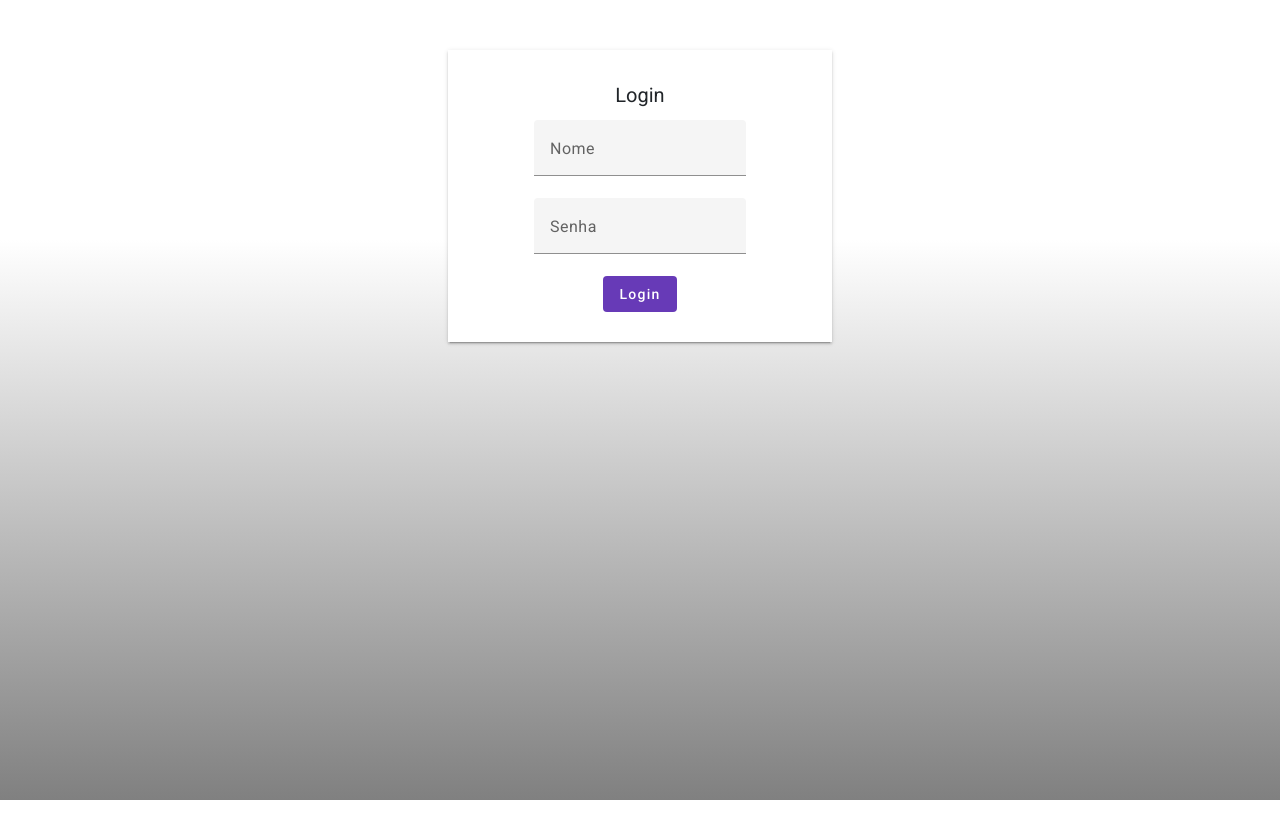
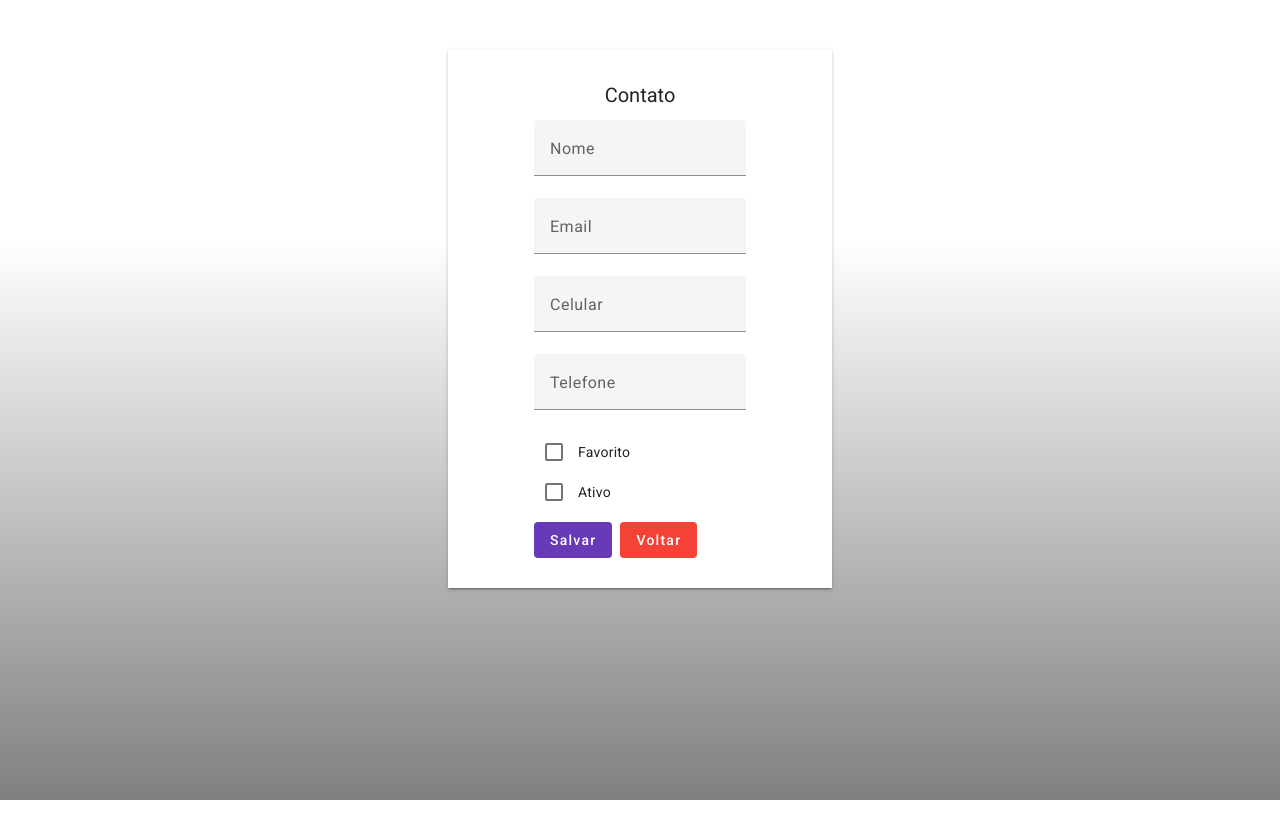
Before and after one commit to HenriqueV01/agendamento, an Angular app: page /contato in a window 1280 px wide. Before the commit this address led to /login. Shown: the top 838 px of the page. Built offline with nearby package versions, Linux system fonts and the light colour scheme.

Commit message:
Fix: Validação

```diff
--- a/src/app/app.routes.ts
+++ b/src/app/app.routes.ts
@@ -3,6 +3,7 @@ import { HomeComponent } from './pages/home/home.component';
 import { ContatoComponent } from './pages/contato/contato.component';
 import { LoginComponent } from './pages/login/login.component';
 import { AuthGuard } from './pages/login/auth.guard';
+import { PaginaNaoEncontradaComponent } from './pages/pagina-nao-encontrada/pagina-nao-encontrada.component';
 
 export const routes: Routes = [
 
@@ -12,6 +13,8 @@ export const routes: Routes = [
   { path:'', component: HomeComponent, canActivate: [AuthGuard]},
   { path:'inicio', component: HomeComponent, canActivate: [AuthGuard] },
   { path:'contato', component: ContatoComponent, canActivate: [AuthGuard] },
-  { path:'contato/:id', component: ContatoComponent, canActivate: [AuthGuard] }
+  { path:'contato/:id', component: ContatoComponent, canActivate: [AuthGuard] },
+
+  { path: '**', component: PaginaNaoEncontradaComponent  }
 
 ];
--- a/src/app/pages/contato/contato.component.html
+++ b/src/app/pages/contato/contato.component.html
@@ -6,8 +6,8 @@
     <mat-form-field>
       <mat-label>Nome</mat-label>
       <input matInput formControlName="nome">
-      <app-campo-control-erro [mostrarErro]="verificaNomeTouched()" msgErro="E-mail é obrigatório"></app-campo-control-erro>
-      <app-campo-control-erro [mostrarErro]="verificaNomeInvalido()" msgErro="E-mail inválido"></app-campo-control-erro>
+      <app-campo-control-erro [mostrarErro]="verificaNomeTouched()" msgErro="Nome é obrigatório"></app-campo-control-erro>
+      <app-campo-control-erro [mostrarErro]="verificaNomeInvalido()" msgErro="Nome inválido"></app-campo-control-erro>
     </mat-form-field>
   </div>
   <div class="flex">
@@ -21,17 +21,17 @@
   <div class="flex">
     <mat-form-field>
       <mat-label>Celular</mat-label>
-      <input type="number" matInput formControlName="celular">
-      <app-campo-control-erro [mostrarErro]="verificaCelularTouched()" msgErro="E-mail é obrigatório"></app-campo-control-erro>
-      <app-campo-control-erro [mostrarErro]="verificaCelularInvalido()" msgErro="E-mail inválido"></app-campo-control-erro>
+      <input matInput formControlName="celular">
+      <app-campo-control-erro [mostrarErro]="verificaCelularTouched()" msgErro="Celular é obrigatório"></app-campo-control-erro>
+      <app-campo-control-erro [mostrarErro]="verificaCelularInvalido()" msgErro="Celular inválido"></app-campo-control-erro>
     </mat-form-field>
   </div>
   <div class="flex">
     <mat-form-field>
       <mat-label>Telefone</mat-label>
-      <input type="number" matInput formControlName="telefone">
-      <app-campo-control-erro [mostrarErro]="verificaTelefoneTouched()" msgErro="E-mail é obrigatório"></app-campo-control-erro>
-      <app-campo-control-erro [mostrarErro]="verificaTelefoneInvalido()" msgErro="E-mail inválido"></app-campo-control-erro>
+      <input matInput formControlName="telefone">
+      <app-campo-control-erro [mostrarErro]="verificaTelefoneTouched()" msgErro="Telefone é obrigatório"></app-campo-control-erro>
+      <app-campo-control-erro [mostrarErro]="verificaTelefoneInvalido()" msgErro="Telefone inválido"></app-campo-control-erro>
     </mat-form-field>
   </div>
   <mat-checkbox color="primary" formControlName="favorito">Favorito</mat-checkbox><br>
--- a/src/app/pages/contato/contato.component.ts
+++ b/src/app/pages/contato/contato.component.ts
@@ -28,10 +28,10 @@ export class ContatoComponent implements OnInit{
 
   public formContato: FormGroup = this.formBuilder.group({
     id:[0],
-    nome:["", Validators.required],
-    email:["", Validators.required, Validators.email],
-    celular:["", Validators.required],
-    telefone:["", Validators.required],
+    nome:[""],
+    email:[""],
+    celular:[""],
+    telefone:[""],
     favorito:[false],
     ativo:[false],
     data_hora:[""],
@@ -135,13 +135,13 @@ export class ContatoComponent implements OnInit{
 
 
     verificaNomeTouched(){
-      return !this.formContato.get('email')?.value && !!this.formContato.get('email')?.touched;
+      return !this.formContato.get('nome')?.value && !!this.formContato.get('nome')?.touched;
     }
 
     verificaNomeInvalido(){
-      let campoEmail = this.formContato.get('email');
+      let campoEmail = this.formContato.get('nome');
       if(campoEmail?.errors)
-        return campoEmail.errors['email'];
+        return campoEmail.errors['nome'];
     }
 
     verificaEmailTouched(){
@@ -155,23 +155,23 @@ export class ContatoComponent implements OnInit{
     }
 
     verificaCelularTouched(){
-      return !this.formContato.get('email')?.value && !!this.formContato.get('email')?.touched;
+      return !this.formContato.get('celular')?.value && !!this.formContato.get('celular')?.touched;
     }
 
     verificaCelularInvalido(){
-      let campoEmail = this.formContato.get('email');
+      let campoEmail = this.formContato.get('celular');
       if(campoEmail?.errors)
-        return campoEmail.errors['email'];
+        return campoEmail.errors['celular'];
     }
 
     verificaTelefoneTouched(){
-      return !this.formContato.get('email')?.value && !!this.formContato.get('email')?.touched;
+      return !this.formContato.get('telefone')?.value && !!this.formContato.get('telefone')?.touched;
     }
 
     verificaTelefoneInvalido(){
-      let campoEmail = this.formContato.get('email');
+      let campoEmail = this.formContato.get('telefone');
       if(campoEmail?.errors)
-        return campoEmail.errors['email'];
+        return campoEmail.errors['telefone'];
     }
 
 
--- a/src/app/pages/login/auth.guard.ts
+++ b/src/app/pages/login/auth.guard.ts
@@ -23,7 +23,7 @@ export class AuthGuard implements CanActivate {
     if (this.authService.usuarioEstaAutenticado()) {
       return true;
     } else {
-      this.router.navigate(['/login']);
+      this.router.navigate(['/']);
       return false;
     }
   }
--- a/src/app/pages/login/auth.service.ts
+++ b/src/app/pages/login/auth.service.ts
@@ -7,7 +7,7 @@ import { ILogin } from '../../shared/models/login';
 })
 export class AuthService {
 
-  private usuarioAutenticado: boolean = false;
+  private usuarioAutenticado: boolean = true;
 
   constructor(private router: Router) { }
 
@@ -18,7 +18,7 @@ export class AuthService {
       this.usuarioAutenticado = true;
       this.router.navigate(['/']);
     }else{
-      this.usuarioAutenticado = false;
+      this.usuarioAutenticado = true;
       alert("Login Inválido!");
     }
   }
--- /dev/null
+++ b/src/app/pages/pagina-nao-encontrada/pagina-nao-encontrada.component.html
@@ -0,0 +1,44 @@
+<!DOCTYPE html>
+<html lang="pt-BR">
+<head>
+    <meta charset="UTF-8">
+    <meta name="viewport" content="width=device-width, initial-scale=1.0">
+    <title>Página Não Encontrada</title>
+    <style>
+        body {
+            background-color: #f8f8f8;
+            color: #333;
+            font-family: Arial, sans-serif;
+            display: flex;
+            flex-direction: column;
+            justify-content: center;
+            align-items: center;
+            height: 100vh;
+            margin: 0;
+            text-align: center;
+        }
+        h1 {
+            font-size: 5em;
+            margin: 0.5em 0;
+        }
+        p {
+            font-size: 1.5em;
+            margin: 0.5em 0;
+        }
+        a {
+            text-decoration: none;
+            color: #007BFF;
+            font-size: 1.2em;
+        }
+        a:hover {
+            text-decoration: underline;
+        }
+    </style>
+</head>
+<body>
+    <h1>404</h1>
+    <p>Página Não Encontrada</p>
+    <p>A página que você está procurando não existe ou foi movida.</p>
+    <a href="/">Voltar para a Página Inicial</a>
+</body>
+</html>
--- /dev/null
+++ b/src/app/pages/pagina-nao-encontrada/pagina-nao-encontrada.component.ts
@@ -0,0 +1,16 @@
+import { Component, OnInit } from '@angular/core';
+
+@Component({
+  selector: 'app-pagina-nao-encontrada',
+  templateUrl: './pagina-nao-encontrada.component.html',
+  styleUrl: './pagina-nao-encontrada.component.css'
+})
+export class PaginaNaoEncontradaComponent implements OnInit{
+
+  constructor(){}
+
+  ngOnInit(): void {
+    //this.router.navigate(['/login']);
+  }
+
+}
```
Also changed, not shown: src/app/pages/pagina-nao-encontrada/pagina-nao-encontrada.component.css (added), 1 other file (tests, documents, lock files or other folders).
